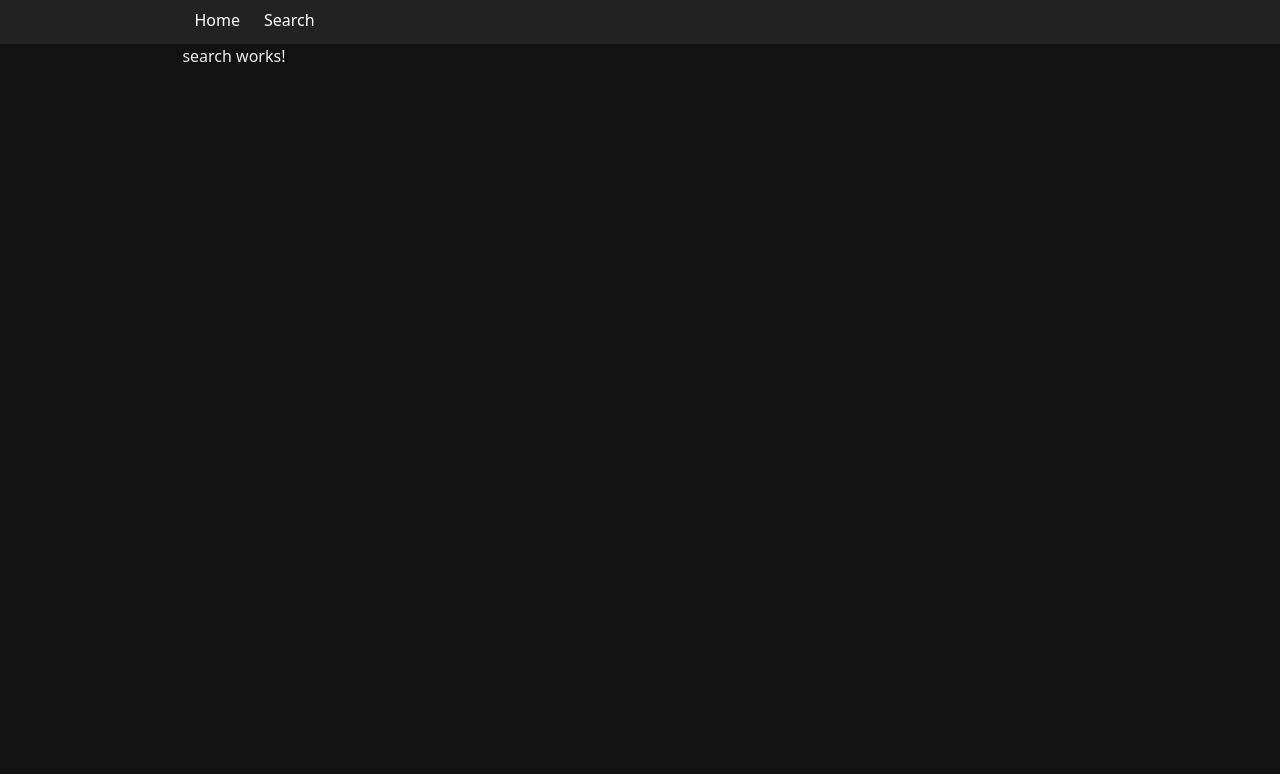
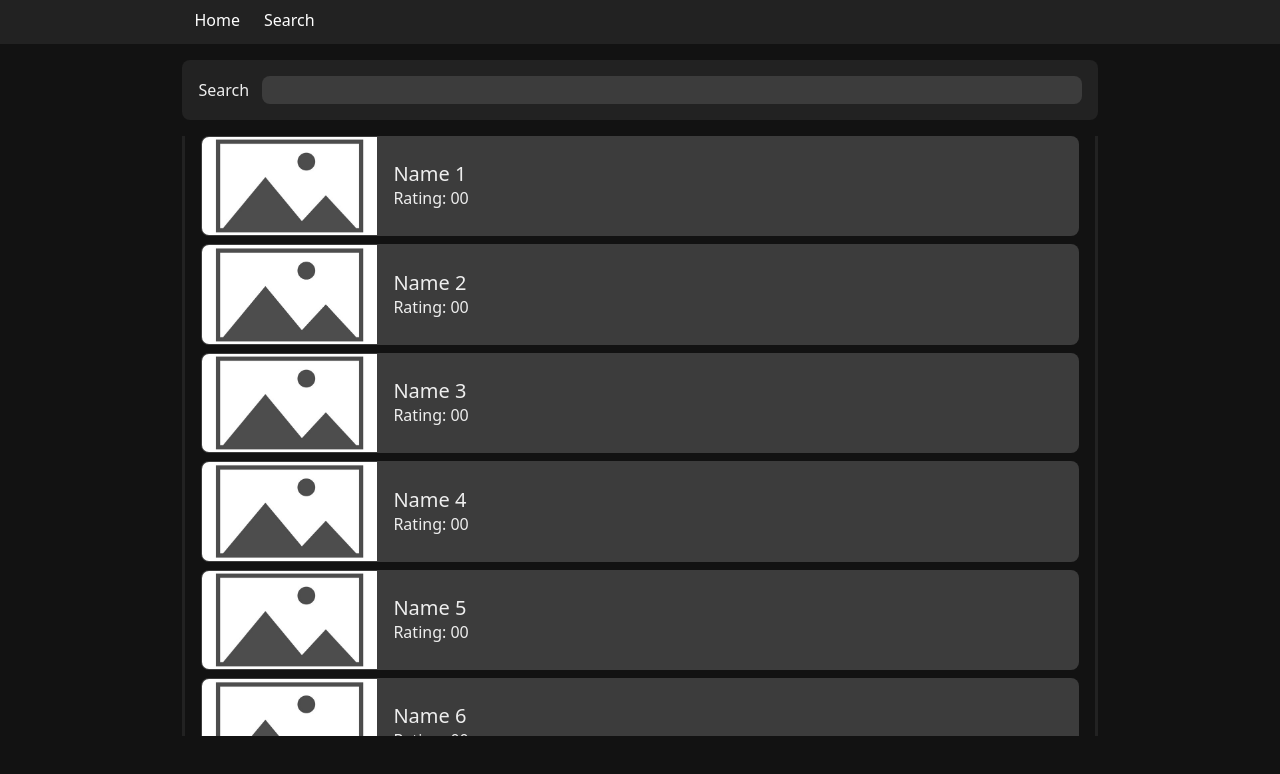
Before and after one commit to OrtegaRehbach/proyecto2_web, an Angular app: page /search in a window 1280 px wide. Shown: the top 774 px of the page. Built offline with nearby package versions, Linux system fonts and the light colour scheme.

Commit message:
Search component Estructura y Estilo

```diff
--- a/src/app/components/search/search.component.html
+++ b/src/app/components/search/search.component.html
@@ -1 +1,16 @@
-<p>search works!</p>
+<div class="search-bar-container">
+    <form action="">
+        <label for="">Search</label>
+        <input type="search" name="" id="">
+
+    </form>
+</div>
+<div class="search-result-container">
+    <div class="game-card" *ngFor="let game of searchedGames">
+        <img src="assets/img/placeholder.jpg" alt="">
+        <div class="game-card-content">
+            <h5>{{game.name}}</h5>
+            <span>Rating: 00</span>
+        </div>
+    </div>
+</div>
--- a/src/app/components/search/search.component.scss
+++ b/src/app/components/search/search.component.scss
@@ -0,0 +1,72 @@
+* {
+    box-sizing: border-box;
+    margin: 0;
+}
+
+.search-bar-container {
+    background-color: var(--foreground_color1);
+    border-radius: 0.5rem;
+    padding: 1rem;
+    margin-top: 1rem;
+
+    & form {
+        display: flex;
+        justify-content: flex-start;
+        align-items: center;
+    }
+
+    & input {
+        width: 100%;
+        margin-left: .8rem;
+        border-radius: 0.5rem;
+        outline: none;
+        border: 0.1rem solid transparent;
+        background-color: var(--foreground_color2);
+
+        &:focus-visible {
+            border: 0.1rem solid var(--foreground_color4);
+        }
+    }
+}
+
+.search-result-container {
+    max-height: 75svh;
+    display: grid;
+    grid-auto-flow: row;
+    gap: 0.5rem;
+    margin-block: 1rem;
+    padding-inline: 1rem;
+    border-inline: solid 0.2rem var(--foreground_color1);
+    overflow: auto;
+    overscroll-behavior-block: contain;
+}
+
+.game-card {
+    width: 100%;
+    min-height: 4rem;
+    display: flex;
+    background-color: var(--foreground_color2);
+    border: 0.1rem solid transparent;
+    border-radius: 0.5rem;
+    overflow: hidden;
+
+    & img {
+        width: 20%;
+        aspect-ratio: 16 / 9;
+        object-fit: cover;
+    }
+
+    &:hover {
+        background-color: var(--foreground_color2);
+        border: 0.1rem solid var(--foreground_color4);
+    }
+}
+
+.game-card-content {
+    height: 100%;
+    width: 100%;
+    margin-inline: 1rem;
+    display: flex;
+    flex-direction: column;
+    justify-content: center;
+}
--- a/src/app/components/search/search.component.ts
+++ b/src/app/components/search/search.component.ts
@@ -6,5 +6,18 @@ import { Component } from '@angular/core';
   styleUrls: ['./search.component.scss']
 })
 export class SearchComponent {
-
+  searchedGames =  [
+    {name: "Name 1"},
+    {name: "Name 2"},
+    {name: "Name 3"},
+    {name: "Name 4"},
+    {name: "Name 5"},
+    {name: "Name 6"},
+    {name: "Name 7"},
+    {name: "Name 8"},
+    {name: "Name 9"},
+    {name: "Name 10"},
+    {name: "Name 11"},
+    {name: "Name 12"}
+  ]
 }
```
